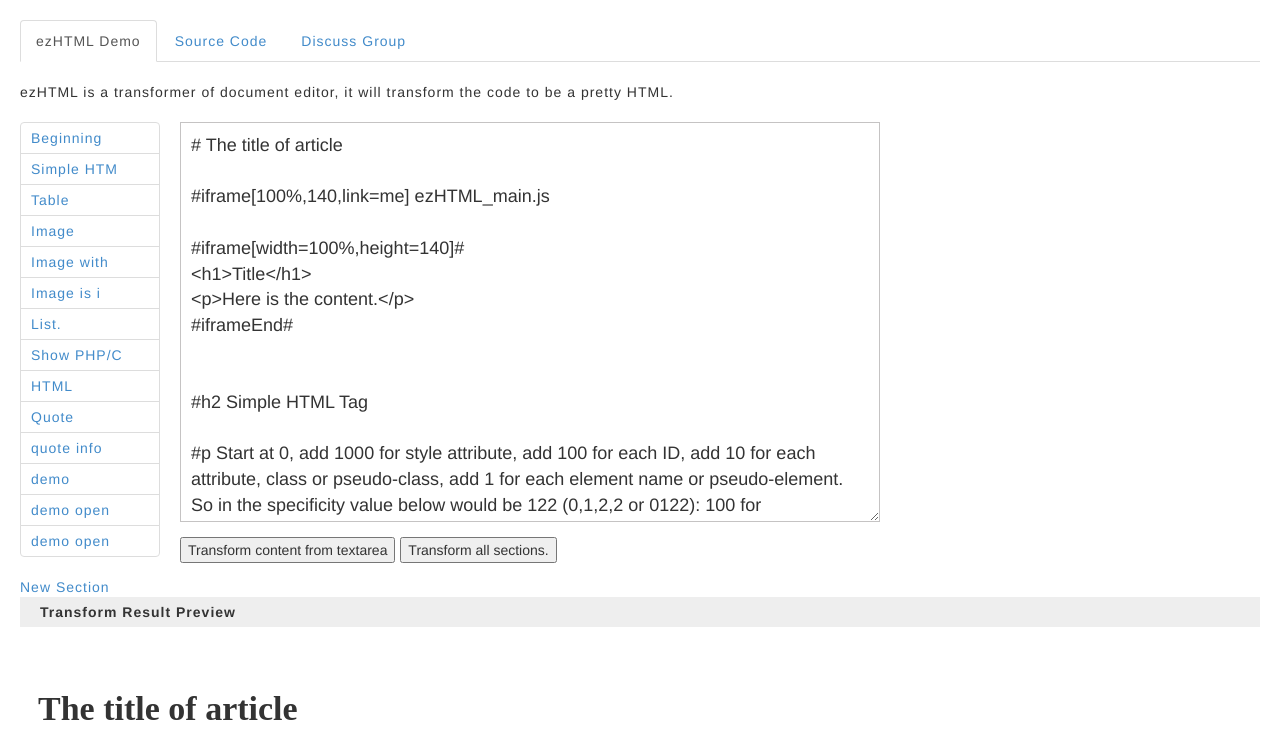
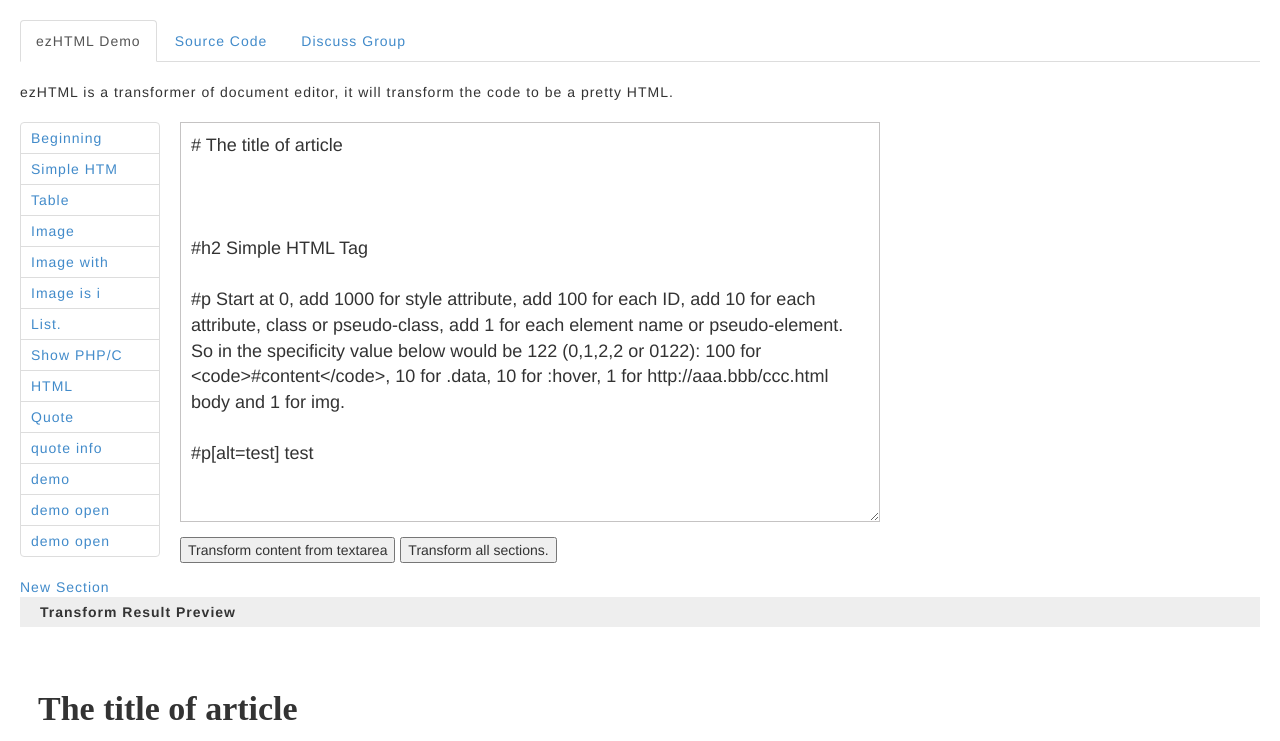
Before and after one commit to puritys/ezHTML, a plain HTML site: page gui/index.html in a window 1280 px wide. Shown: the top 741 px of the page. Drawn offline with Linux system fonts and the light colour scheme.

Commit message:
modify example

```diff
--- a/gui/index.html
+++ b/gui/index.html
@@ -58,12 +58,6 @@ textarea {
 <textarea style="width:700px;height:400px;padding: 10px; margin: 0 0 10px 0; font-size: 18px;" id="plain-text-source" >
 # The title of article
 
-#iframe[100%,140,link=me] ezHTML_main.js
-
-#iframe[width=100%,height=140]#
-<h1>Title</h1>
-<p>Here is the content.</p>
-#iframeEnd#
 
 
 #h2 Simple HTML Tag
@@ -174,6 +168,8 @@ function getHeader($socket) {
 #h2 demo open url in self
 #demo ezHTML_main.js
 
+#iframe[100%,140,link=me] ezHTML_main.js
+
 #div aaa
 </textarea>
 <button onclick="editor.transform();return false;">Transform content from textarea</button>
```
